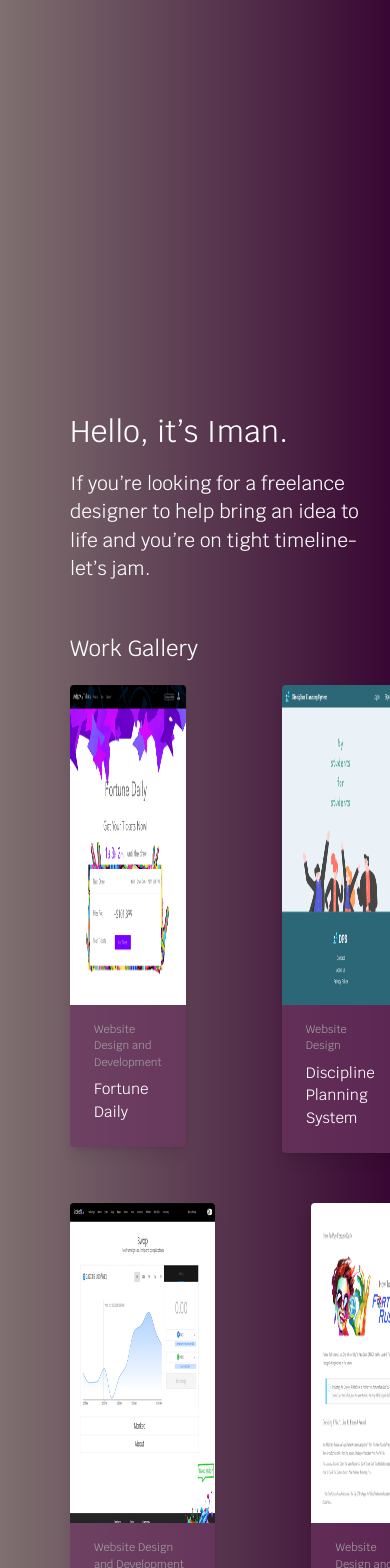
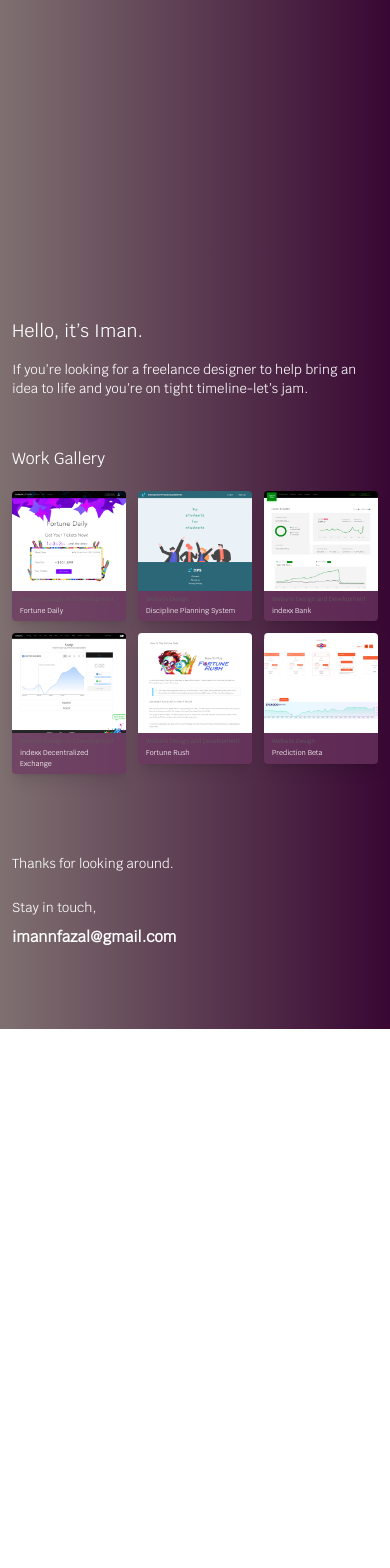
Before and after one commit to imannfazal/iman-portfolio, a React (Create React App) app: page / in a window 390 px wide. Shown: the top 1568 px of the page. After the commit the page ends 1029 px from the top, so only its background shows below. Built offline with nearby package versions, Linux system fonts and the light colour scheme.

Commit message:
response

```diff
--- a/src/components/Card.js
+++ b/src/components/Card.js
@@ -1,10 +1,10 @@
 import React from 'react';
 const Image = (props) => (
-    <div class="max-w-sm rounded overflow-hidden shadow-lg ">
-        <img class="h-[320px] w-[390px]" src={props.src} alt="Sunset in the mountains" />
-        <div class="px-6 py-4 bg-[#6d3661] bg-opacity-70">
-            <div class="text-[11px] text-[#9F9E9E] mb-2">{props.role}</div>
-            <div class="text-[15px] text-[#ffffff] mb-2">{props.text}</div>
+    <div class="md:max-w-sm max-w-xs rounded overflow-hidden shadow-lg ">
+        <img class="md:h-[320px] h-[100px] md:w-[390px] w-[270px]" src={props.src} alt="Sunset in the mountains" />
+        <div class="md:px-6 px-2 md:py-4 py-1 bg-[#6d3661] bg-opacity-70">
+            <div class="md:text-[11px] text-[6px] md:text-[#9F9E9E] md:mb-2 mb-[2px]">{props.role}</div>
+            <div class="md:text-[15px] text-[7px] text-[#ffffff] md:mb-2 mb-[1px]">{props.text}</div>
         </div>
     </div>
 );
--- a/src/components/Gallery.js
+++ b/src/components/Gallery.js
@@ -11,15 +11,14 @@
 const Gallery = () => {
     return (
         <div>
-            <div class="inline-flex mt-[20px] text-[#5f5f5f] text-[20px]">
+            <div class="grid grid-cols-3 md:gap-9 gap-3 mt-[20px] text-[#5f5f5f] text-[20px]">
                 <a href='/Fortune-Daily' class='lift cursor-pointer'><Image role='Website Design and Development' text='Fortune Daily' src={Daily} /></a>
-                <a  href='/DPS' class='ml-24 lift cursor-pointer'><Image role='Website Design' text='Discipline Planning System' src={SRE} /></a>
-                <a href='/indexxBank' class='ml-24 lift cursor-pointer'><Image role='Website Design and Development' text='indexx Bank' src={bank} /></a>
-            </div>
-            <div class="inline-flex mt-[50px] text-[#5f5f5f] text-[20px]">
+                <a  href='/DPS' class=' lift cursor-pointer'><Image role='Website Design' text='Discipline Planning System' src={SRE} /></a>
+                <a href='/indexxBank' class='lift cursor-pointer'><Image role='Website Design and Development' text='indexx Bank' src={bank} /></a>
+
                 <a href='/Decentralized-Exchange' class='lift cursor-pointer'><Image role='Website Design and Development' text='indexx Decentralized Exchange' src={dex} /></a>
-                <a href='/Fortune-Rush' class='ml-24 lift cursor-pointer'><Image role='Website Design and Development' text='Fortune Rush' src={Rush} /></a>
-                <a href='/prediction' class='ml-24 lift cursor-pointer'><Image role='Website Design' text='Prediction Beta' src={pred} /></a>
+                <a href='/Fortune-Rush' class=' lift cursor-pointer'><Image role='Website Design and Development' text='Fortune Rush' src={Rush} /></a>
+                <a href='/prediction' class=' lift cursor-pointer'><Image role='Website Design' text='Prediction Beta' src={pred} /></a>
 
             </div>
         </div>
--- a/src/components/Header2.js
+++ b/src/components/Header2.js
@@ -13,7 +13,8 @@
             <a href='/'> <img class='cursor-pointer' width="52" alt='logo' src={image}
                 onMouseEnter={() => setImg(hover_img)}
                 onMouseOut={() => setImg(img)} /></a>
-            <div className='text-[16px] ml-[570px]'>
+            <div class='ml-[570px] inline-flex'>
+                <div className='text-[16px] md:'>
                     <div class='font-medium text-[19px] mb-5'>Services</div>
                     Website Design
                     <br /> Frontend Development
@@ -25,7 +26,8 @@
                     <a class='text-[#fffff] hover:text-[#808080] text-[16px]' href="mailto:imannfazal@gmail.com">imannfazal@gmail.com</a>
 
                 </div>
-            <div className='font-medium ml-[130px] cursor-pointer text-[#fffff] hover:text-[#808080]'  > <a href = {Pdf} rel="noreferrer" target = "_blank">Résumé</a></div>
+                <div className='font-medium ml-[130px] cursor-pointer text-[#fffff] hover:text-[#808080]'  > <a href={Pdf} rel="noreferrer" target="_blank">Résumé</a></div>
+            </div>
 
         </div>
     )
--- a/src/components/Hero.js
+++ b/src/components/Hero.js
@@ -3,15 +3,15 @@
 
 const Hero = () => {
   return (
-    <div class='ml-[70px] mt-28 pb-20 text-[#ffffff]'>
-        <div class='text-[30px] fontClassical'>Hello, it’s Iman.</div>
-        <div class='text-[19px] mt-4 '>If you’re looking for a freelance designer to help bring an idea to life and you’re on tight timeline-let’s jam.</div>
-        <div class='text-[22px] mt-12'>Work Gallery</div>
+    <div class='md:mx-[70px] mx-3 md:mt-28 mt-5 pb-20 text-[#ffffff]'>
+        <div class='md:text-[30px] text-[18px] fontClassical'>Hello, it’s Iman.</div>
+        <div class='md:text-[19px] mt-4 text-[13px]'>If you’re looking for a freelance designer to help bring an idea to life and you’re on tight timeline-let’s jam.</div>
+        <div class='md:text-[22px] mt-12'>Work Gallery</div>
         <Gallery />
 
-        <div class='text-[17px] mt-20'>Thanks for looking around.</div>
-        <div class='text-[17px] pt-6 pb-2 '>Stay in touch,</div>
-        <a class='text-[#fffff] text-[19px] font-bold' href="mailto:imannfazal@gmail.com">imannfazal@gmail.com</a>
+        <div class='md:text-[17px] text-[13px] mt-20'>Thanks for looking around.</div>
+        <div class='md:text-[17px] text-[13px] pt-6 pb-2 '>Stay in touch,</div>
+        <a class='text-[#fffff] md:text-[19px] text-[15px] font-bold' href="mailto:imannfazal@gmail.com">imannfazal@gmail.com</a>
 
     </div>
   )
```
Lines whose indentation alone changed are shown as unchanged.
